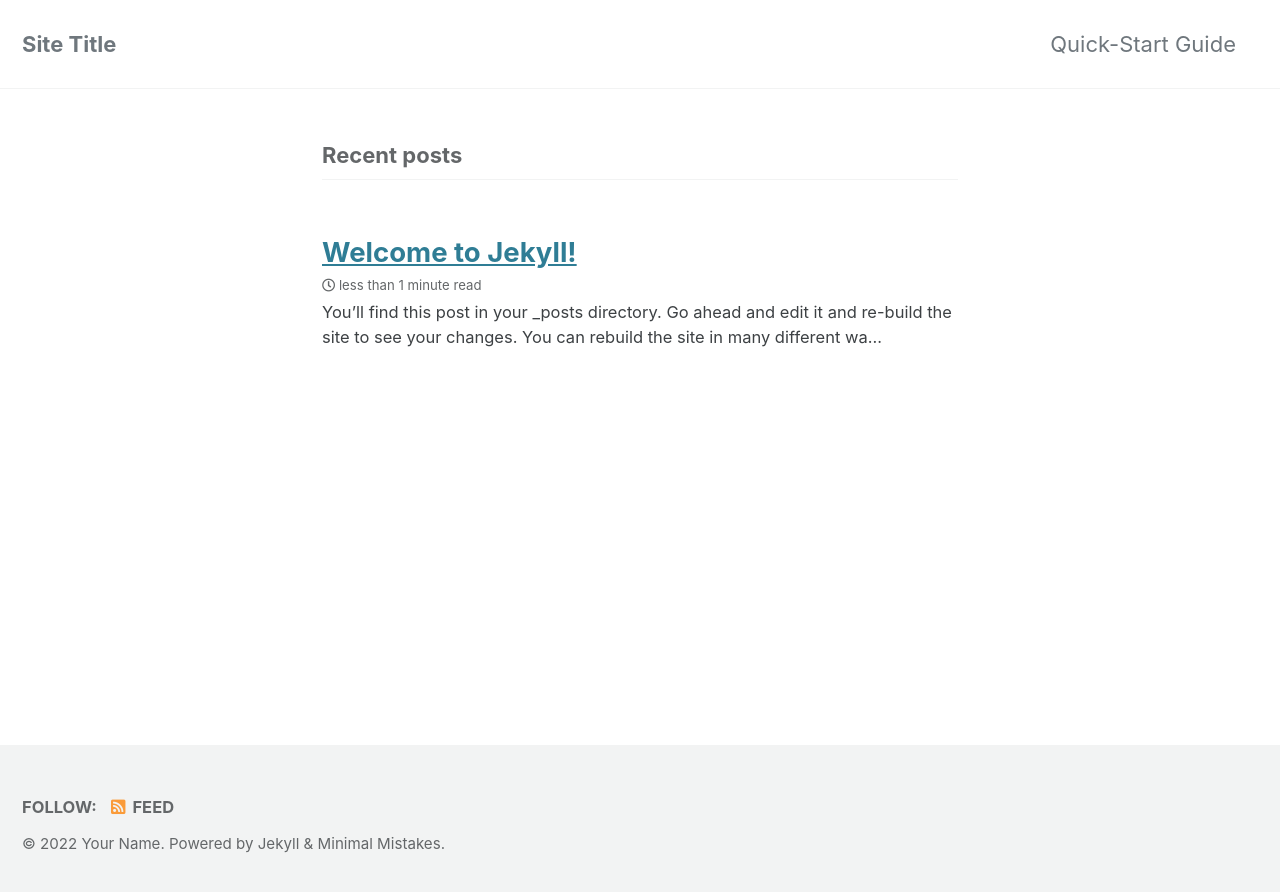
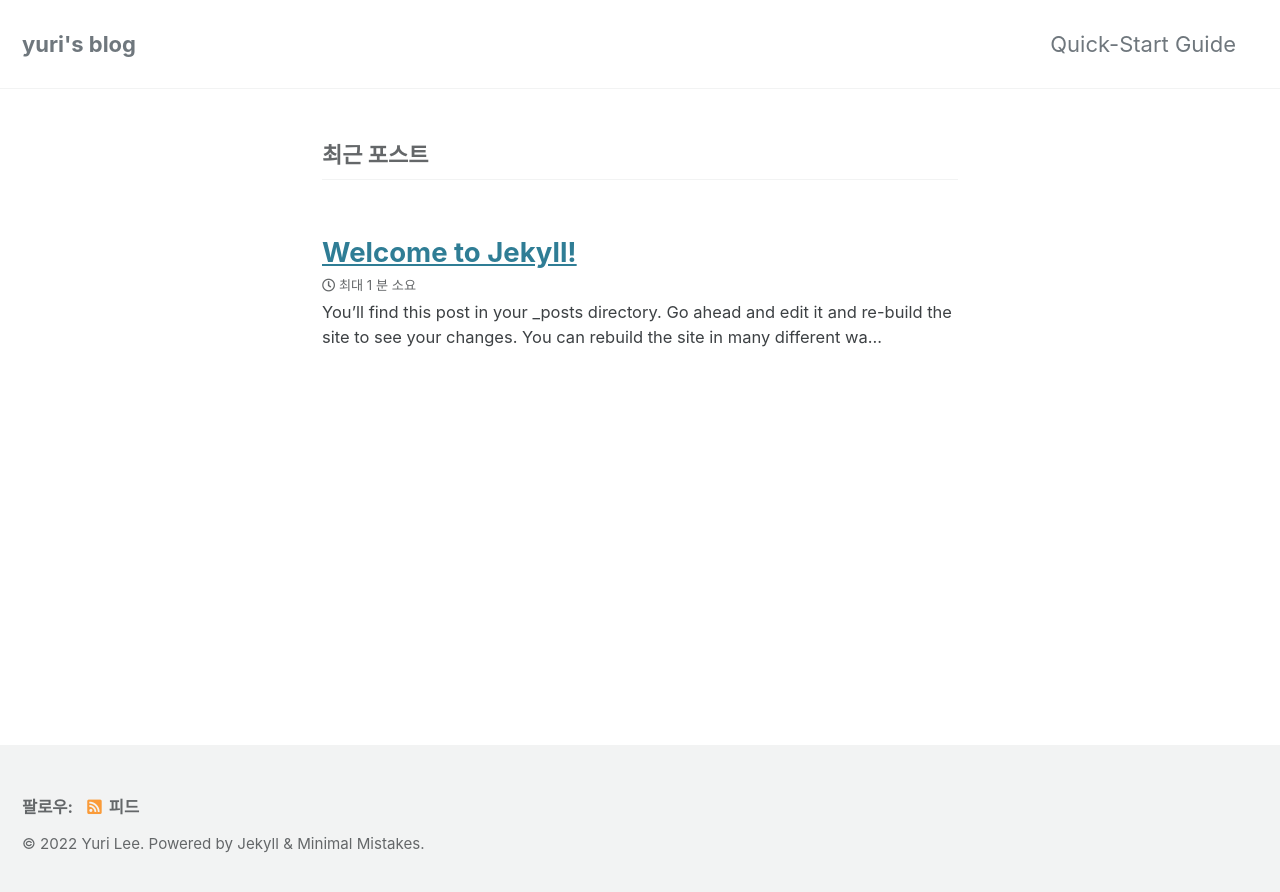
Before and after one commit to lee-code712/lee-code712.github.io, a Jekyll site: the page built from index.markdown, in a window 1280 px wide. Shown: the top 892 px of the page. Built offline with Jekyll 4.4.1, drawn with Linux system fonts in a browser that asks for light colours; cached includes are drawn as plain includes; the list of posts is cut into pages by our own code.

Commit message:
_config.yml 기본 설정

```diff
--- a/_config.yml
+++ b/_config.yml
@@ -15,18 +15,18 @@
 minimal_mistakes_skin    : "default" # "air", "aqua", "contrast", "dark", "dirt", "neon", "mint", "plum", "sunrise"
 
 # Site Settings
-locale                   : "en-US"
-title                    : "Site Title"
+locale                   : "ko-KR"
+title                    : "yuri's blog"
 title_separator          : "-"
 subtitle                 : # site tagline that appears below site title in masthead
-name                     : "Your Name"
-description              : "An amazing website."
+name                     : "Yuri Lee"
+description              : "공부, 개발, 일상을 담는 블로그"
 url                      : # the base hostname & protocol for your site e.g. "https://mmistakes.github.io"
 baseurl                  : # the subpath of your site, e.g. "/blog"
 repository               : # GitHub username/repo-name e.g. "mmistakes/minimal-mistakes"
 teaser                   : # path of fallback teaser image, e.g. "/assets/images/500x300.png"
 logo                     : # path of logo image to display in the masthead, e.g. "/assets/images/88x88.png"
-masthead_title           : # overrides the website title displayed in the masthead, use " " for no title
+masthead_title           : "yuri's blog" # overrides the website title displayed in the masthead, use " " for no title
 # breadcrumbs            : false # true, false (default)
 words_per_minute         : 200
 comments:
@@ -101,15 +101,15 @@ analytics:
 
 # Site Author
 author:
-  name             : "Your Name"
-  avatar           : # path of avatar image, e.g. "/assets/images/bio-photo.jpg"
-  bio              : "I am an **amazing** person."
-  location         : "Somewhere"
+  name             : "Yuri Lee"
+  avatar           : "/assets/images/profile.jpg" # path of avatar image, e.g. "/assets/images/bio-photo.jpg"
+  bio              : "보안, 개발을 공부 중인 학생입니다."
+  location         : "Republic of Korea"
   email            :
   links:
     - label: "Email"
       icon: "fas fa-fw fa-envelope-square"
-      # url: "mailto:your.name@email.com"
+      url: "mailto:yurilee07@naver.com"
     - label: "Website"
       icon: "fas fa-fw fa-link"
       # url: "https://your-website.com"
```
Also changed, not shown: 1 other file.
